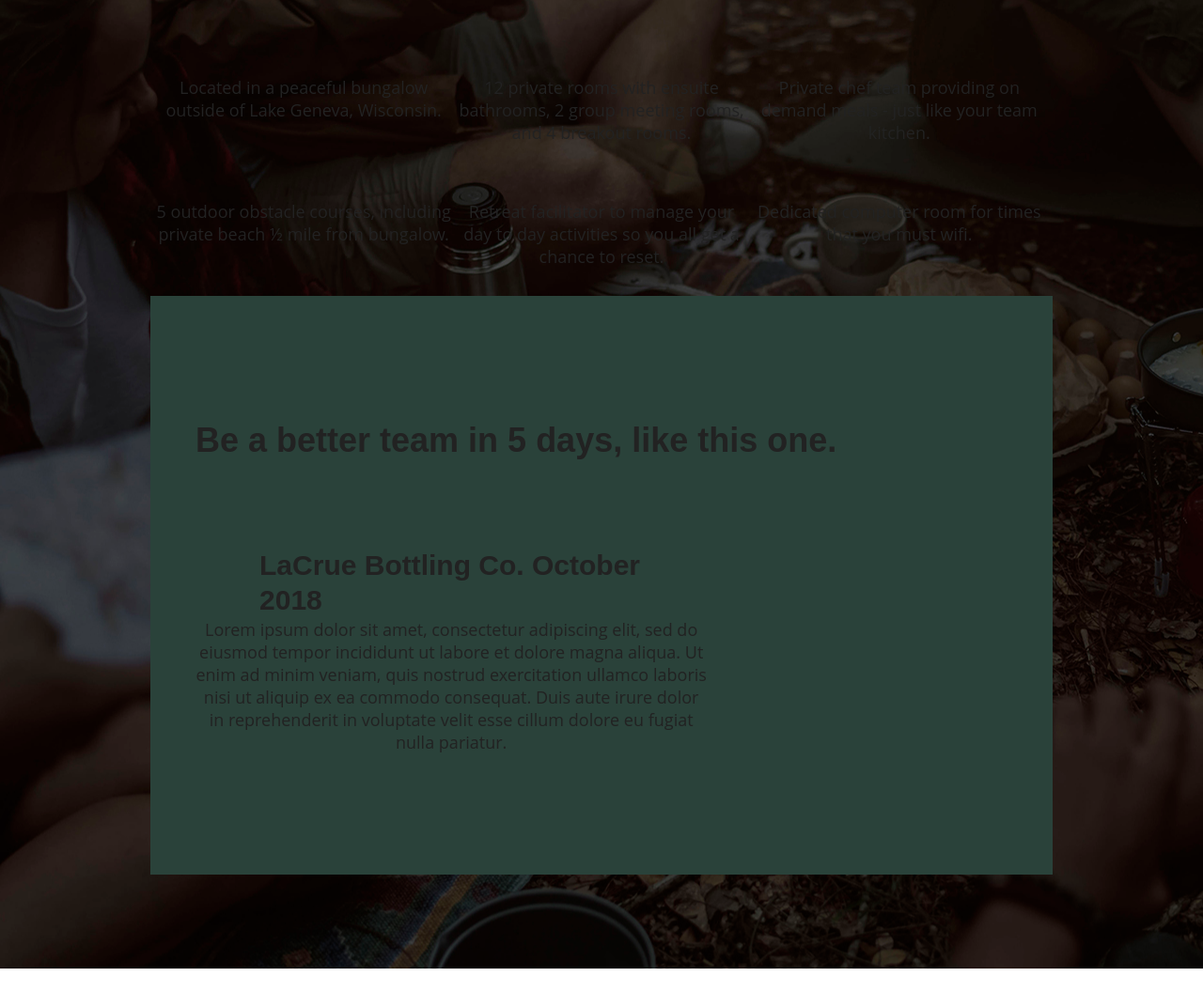
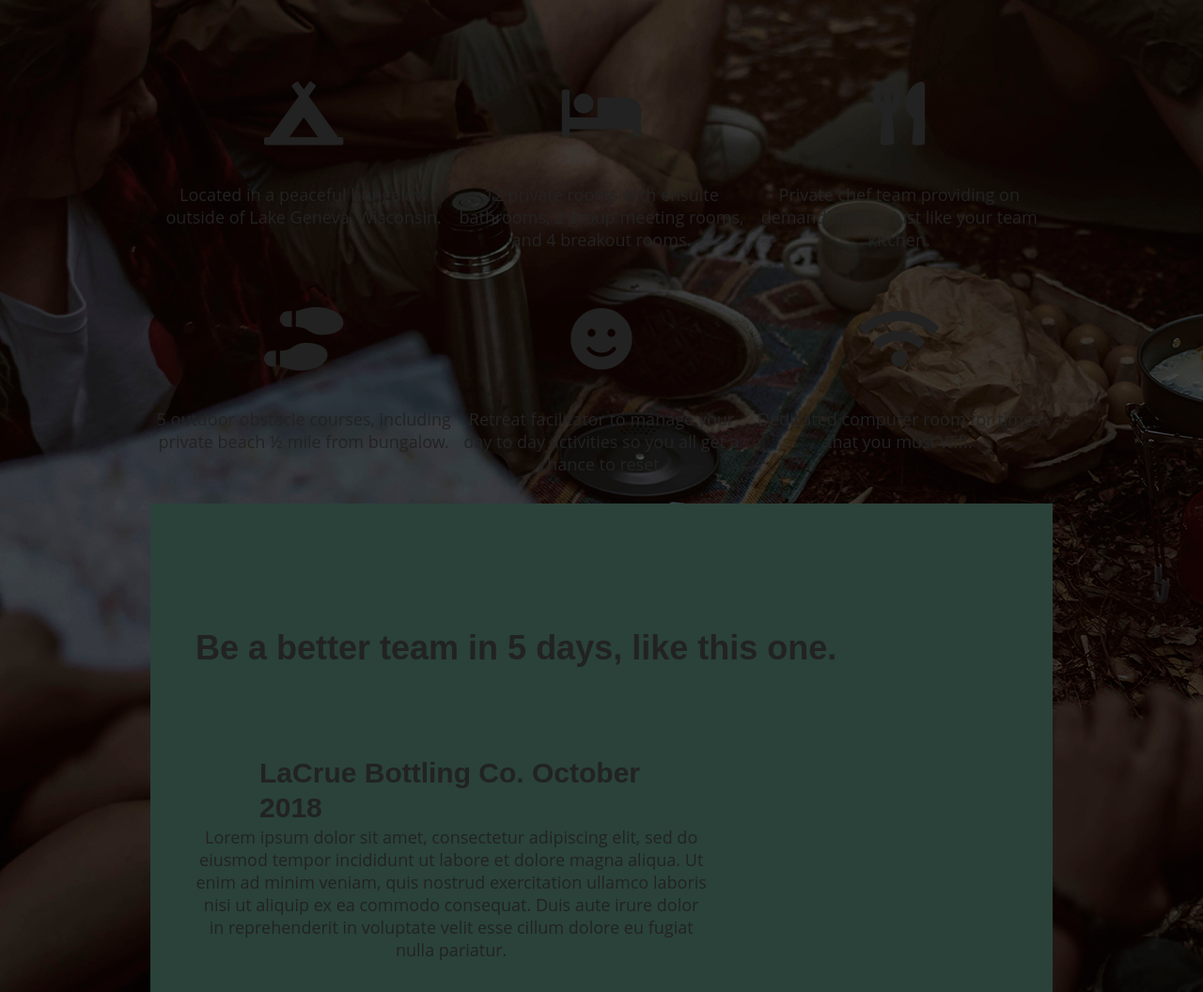
Before and after one commit to amitchouguleack/unplugged1, a website built with Parcel: page index.html in a window 1280 px wide. Shown: the part 1228-2284 px from the top of the page at 94% size. Built offline with nearby package versions, Linux system fonts and the light colour scheme; a web font is replaced by a local one.

Commit message:
changes in fonticons

```diff
--- a/css/main.css
+++ b/css/main.css
@@ -137,11 +137,11 @@
      }
 
      img {
-
+       width: 100%;
      }
 
      figure {
-
+      margin: 0;
      }
 
      address {
@@ -168,7 +168,12 @@
     margin: 0;
   }
 
+  header figure {
+    width: 60%;
+  }
+
   .header-divider {
+    background-color: #3a3a3a;
     width: 100%;
     height: 1px;
     margin: 10px 0 20px 0;
@@ -176,6 +181,9 @@
 
   header nav {
     width: 60%;
+    font-size: 1.125em;
+    font-weight: 700;
+    text-transform: uppercase;
   }
 
   header nav ul {
@@ -189,6 +197,7 @@
     flex-direction: column;
     align-items: center;
     text-align: center;
+    background-color: #202322;
   }
 
   footer p {
@@ -295,6 +304,11 @@
     justify-content: center;
     align-items: flex-start;
     flex-flow: row wrap;
+  }
+
+  .features i {
+    font-size: 3.75em;
+    margin-bottom: 40px;
   }
 
   .features p {
--- a/index.html
+++ b/index.html
@@ -29,6 +29,9 @@
 
   <meta name="theme-color" content="#fafafa">
 
+  <!-- Font Awesome -->
+
+  <link rel="stylesheet" href="https://use.fontawesome.com/releases/v5.5.0/css/all.css" integrity="sha384-B4dIYHKNBt8Bc12p+WXckhzcICo0wtJAoU8YZTY5qE0Id1GSseTk6S+L3BlXeVIU" crossorigin="anonymous">
 
 </head>
 
@@ -81,38 +84,51 @@
       <div class="content-wrapper">
          <h2>Have the work week you always dreamed of — without the bad wifi.</h2>
       <div class="features-items">
+
         <article>
-          <p class="fontawesome-icons"></p>
+          <p class="fontawesome-icons">
+            <i class="fas fa-campground"></i>
+          </p>
           <p class="features-items-description">Located in a peaceful bungalow outside of Lake Geneva, Wisconsin.
           </p>
         </article>
 
         <article>
-          <p class="fontawesome-icons"></p>
+          <p class="fontawesome-icons">
+            <i class="fas fa-bed"></i>
+          </p>
           <p class="features-items-description"> 12 private rooms with ensuite bathrooms, 2 group meeting rooms, and 4 breakout rooms.
           </p>
         </article>
 
         <article>
-          <p class="fontawesome-icons"></p>
+          <p class="fontawesome-icons">
+            <i class="fas fa-utensils"></i>
+          </p>
           <p class="features-items-description">Private chef team providing on demand meals - just like your team kitchen.
           </p>
         </article>
 
         <article>
-          <p class="fontawesome-icons"></p>
+          <p class="fontawesome-icons">
+            <i class="fas fa-shoe-prints"></i>
+          </p>
           <p class="features-items-description">5 outdoor obstacle courses, including private beach ½ mile from bungalow.
           </p>
         </article>
 
         <article>
-          <p class="fontawesome-icons"></p>
+          <p class="fontawesome-icons">
+             <i class="fas fa-smile"></i>
+          </p>
           <p class="features-items-description"> Retreat facilitator to manage your day to day activities so you all get a chance to reset.
           </p>
         </article>
 
         <article>
-          <p class="fontawesome-icons"></p>
+          <p class="fontawesome-icons">
+            <i class="fas fa-wifi"></i>
+          </p>
           <p class="features-items-description">Dedicated computer room for times that you must wifi.
 
           </p>
@@ -134,18 +150,6 @@
 
          </div>
       </section>
-
-
-
-
-
-
-
-
-
-
-
-
 
       </div>
    </section>
```
